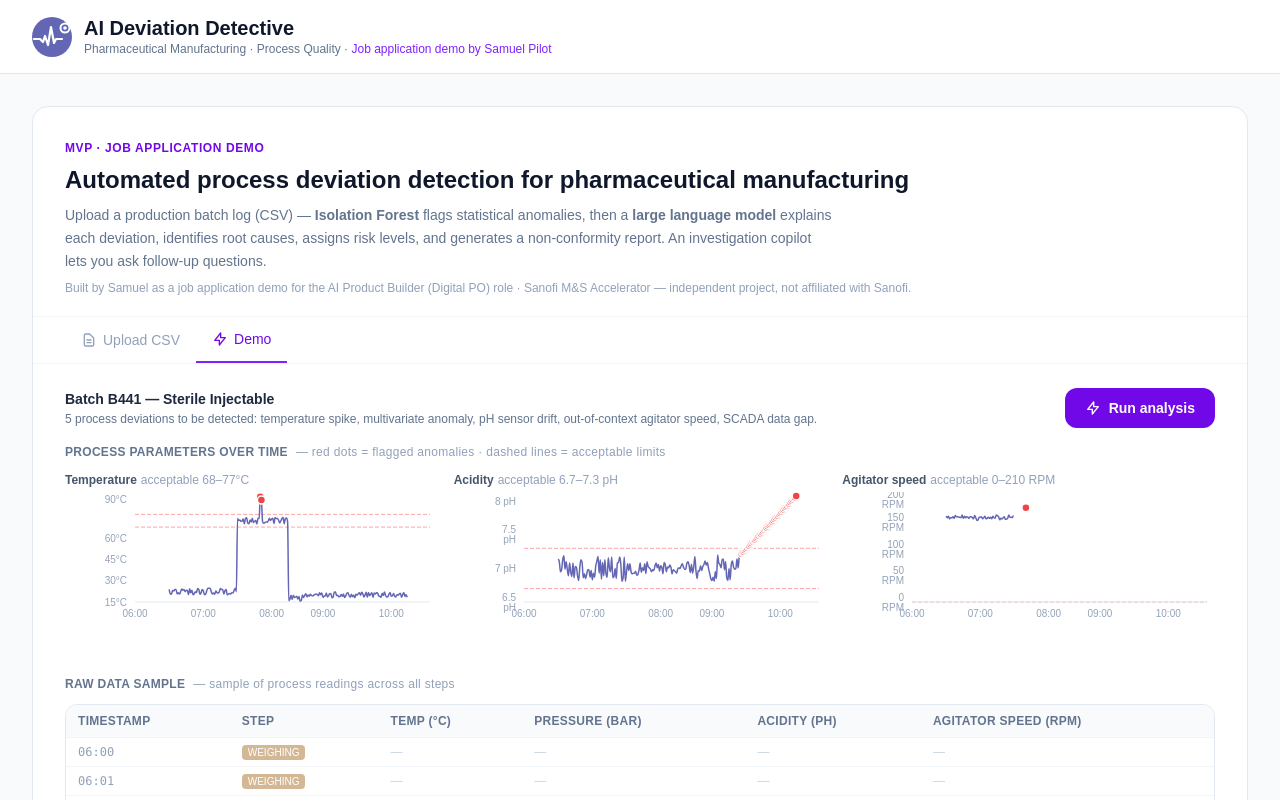
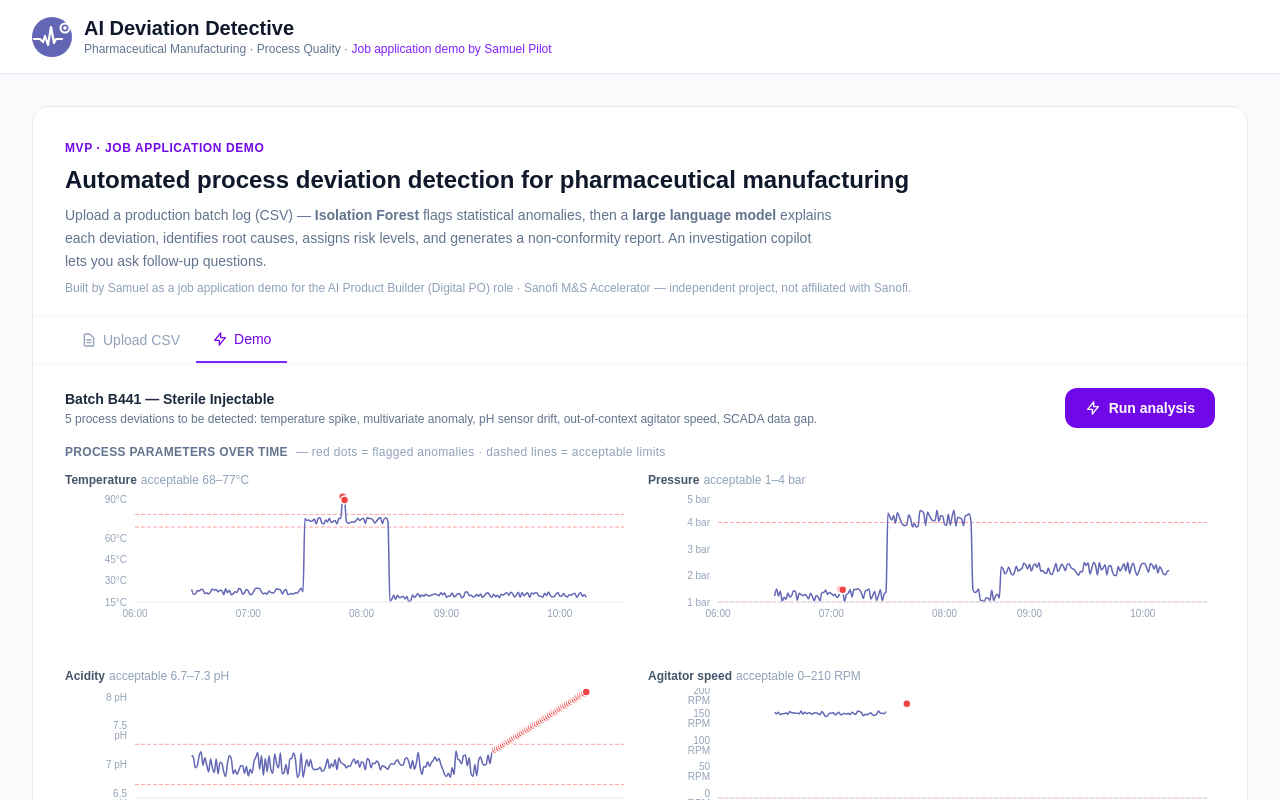
Before and after one commit to samuelpilot86/ai-deviation-detective, a Next.js app: page / in a window 1280 px wide. Shown: the top 800 px of the page. Built offline with nearby package versions, Linux system fonts and the light colour scheme.

Commit message:
Add pressure sparkline as 2nd chart, 2x2 grid layout

```diff
--- a/components/BatchPreview.tsx
+++ b/components/BatchPreview.tsx
@@ -29,10 +29,14 @@ function generatePhDriftTs(): string[] {
 }
 
 // Per-parameter anomalous timestamps — a row may be anomalous for one param but normal for others
-const ANOMALOUS_BY_FIELD: Record<"temperature_c" | "ph" | "mixing_rpm", Set<string>> = {
+const ANOMALOUS_BY_FIELD: Record<"temperature_c" | "pressure_bar" | "ph" | "mixing_rpm", Set<string>> = {
   temperature_c: new Set([
     "2024-03-12 07:50:00", // temp spike 89.4°C
     "2024-03-12 07:51:00", // temp spike 87.1°C
+  ]),
+  pressure_bar: new Set([
+    "2024-03-12 07:05:00", // multivariate MIXING (temp+pressure combo)
+    "2024-03-12 07:06:00",
   ]),
   ph: new Set(generatePhDriftTs()), // pH drift FILLING 09:26–10:14
   mixing_rpm: new Set([
@@ -61,8 +65,9 @@ const STEP_COLOR: Record<string, string> = {
 
 // Acceptable ranges per parameter (for reference lines)
 const LIMITS: Record<string, { lo: number; hi: number; label: string; unit: string; yTicks: number[] }> = {
-  temperature_c: { lo: 68, hi: 77,  label: "Temperature",   unit: "°C",  yTicks: [15, 30, 45, 60, 75, 90] },
-  ph:            { lo: 6.7, hi: 7.3, label: "Acidity",      unit: " pH", yTicks: [6.5, 7.0, 7.5, 8.0] },
+  temperature_c: { lo: 68, hi: 77,  label: "Temperature",    unit: "°C",  yTicks: [15, 30, 45, 60, 75, 90] },
+  pressure_bar:  { lo: 1.0, hi: 4.0, label: "Pressure",      unit: " bar", yTicks: [1.0, 2.0, 3.0, 4.0, 5.0] },
+  ph:            { lo: 6.7, hi: 7.3, label: "Acidity",       unit: " pH", yTicks: [6.5, 7.0, 7.5, 8.0] },
   mixing_rpm:    { lo: 0,  hi: 210,  label: "Agitator speed", unit: " RPM", yTicks: [0, 50, 100, 150, 200] },
 };
 
@@ -91,11 +96,11 @@ function Sparkline({
   data, field, limits, height = 160,
 }: {
   data: Row[];
-  field: keyof Pick<Row, "temperature_c" | "ph" | "mixing_rpm">;
+  field: keyof Pick<Row, "temperature_c" | "pressure_bar" | "ph" | "mixing_rpm">;
   limits: typeof LIMITS[string];
   height?: number;
 }) {
-  const fieldAnomalies = ANOMALOUS_BY_FIELD[field];
+  const fieldAnomalies = ANOMALOUS_BY_FIELD[field as keyof typeof ANOMALOUS_BY_FIELD];
   // Use ALL rows (full timeline), value is null when parameter not measured in that step
   const points = data.map((r, i) => ({
     i,
@@ -266,8 +271,9 @@ export default function BatchPreview({ csvPath }: { csvPath: string }) {
           Process parameters over time
           <span className="ml-2 font-normal normal-case text-slate-400">— red dots = flagged anomalies · dashed lines = acceptable limits</span>
         </p>
-        <div className="grid grid-cols-3 gap-4">
+        <div className="grid grid-cols-2 gap-4">
           <Sparkline data={rows} field="temperature_c" limits={LIMITS.temperature_c} />
+          <Sparkline data={rows} field="pressure_bar"  limits={LIMITS.pressure_bar} />
           <Sparkline data={rows} field="ph"            limits={LIMITS.ph} />
           <Sparkline data={rows} field="mixing_rpm"    limits={LIMITS.mixing_rpm} />
         </div>
```
